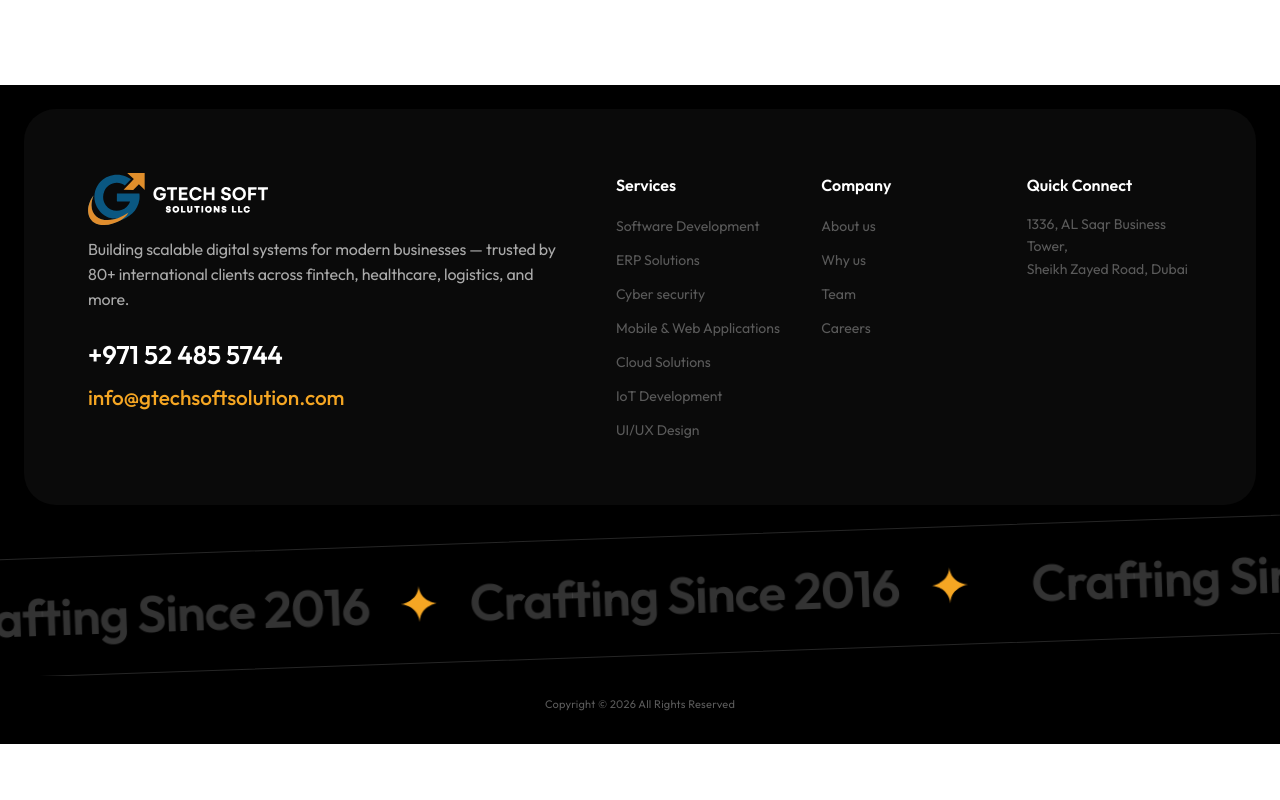
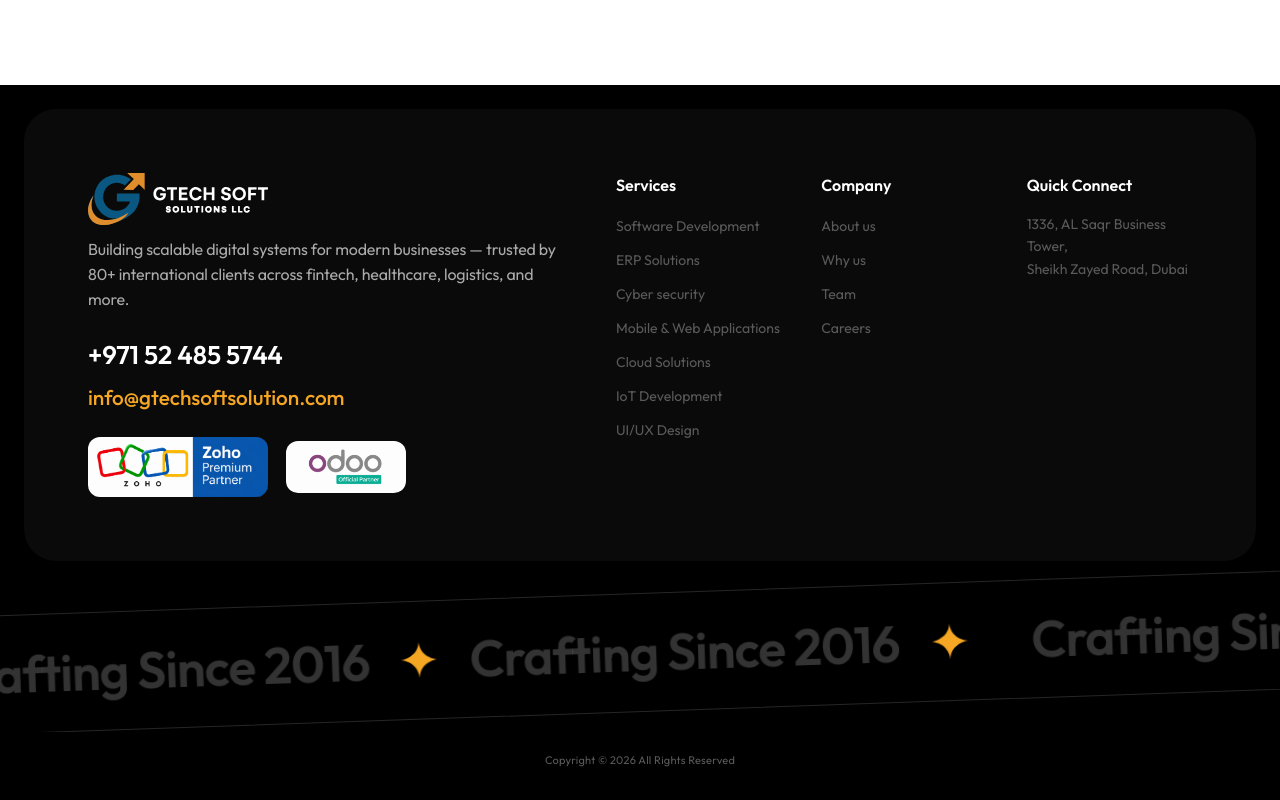
Before and after one commit to aviralsingh28/gtech, a Next.js app: page /about in a window 1280 px wide. Shown: the part 4082-4882 px from the top of the page. Before the commit the page ends 4826 px from the top, so only its background shows below. Built offline with nearby package versions, Linux system fonts and the light colour scheme; no server answers.

Commit message:
Refactor code structure for improved readability and maintainability

```diff
--- a/src/components/Footer.tsx
+++ b/src/components/Footer.tsx
@@ -335,6 +335,31 @@ export default function Footer() {
                 >
                   info@gtechsoftsolution.com
                 </a>
+
+                <div style={{ display: "flex", gap: 18, marginTop: 16, alignItems: "center" }}>
+  <Image
+    src="/images/footer-images/image-8.png"
+    alt="Footer Logo 1"
+    width={180}
+    height={120}
+      style={{
+    objectFit: "contain",
+    height: "auto",
+    borderRadius: "12px",
+  }}
+  />
+<Image
+  src="/images/footer-images/image-9.png"
+  alt="Footer Logo 2"
+  width={120}
+  height={70}
+  style={{
+    objectFit: "contain",
+    height: "auto",
+    borderRadius: "12px",
+  }}
+/>
+</div>
               </div>
             </div>
 
```
Also changed, not shown: public/images/footer-images/image-8.png (added), public/images/footer-images/image-9.png (added).
